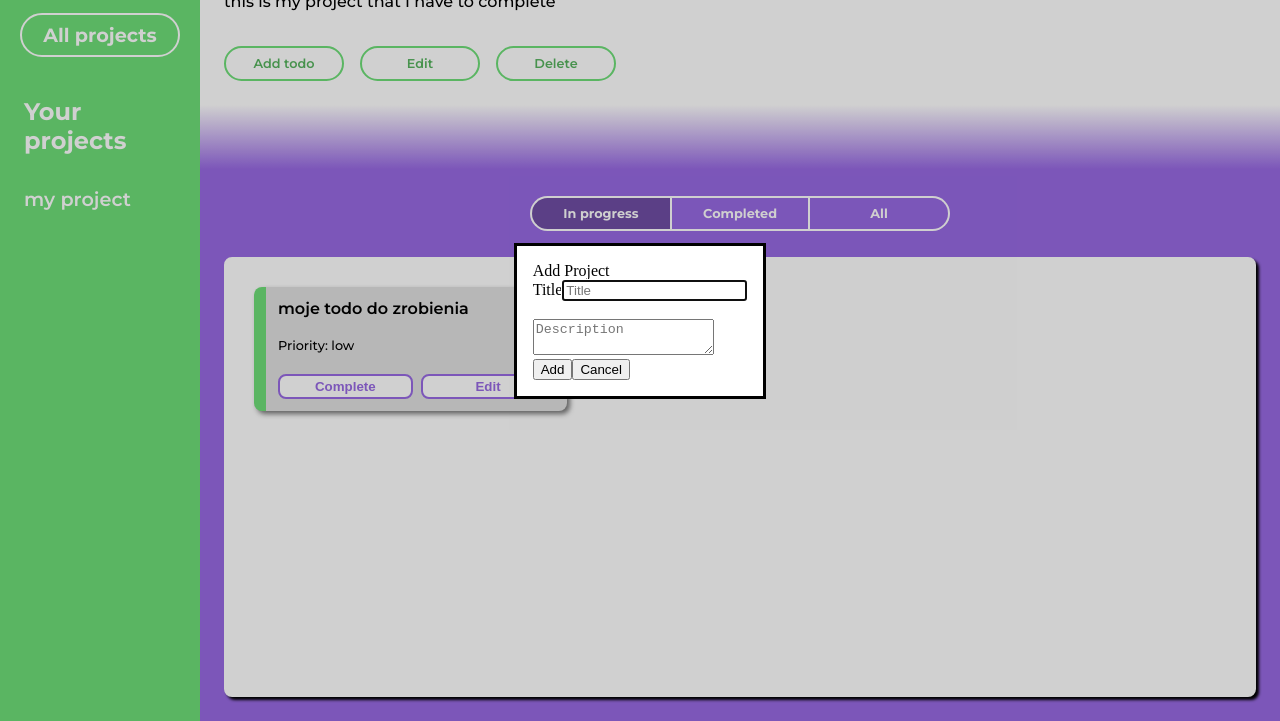
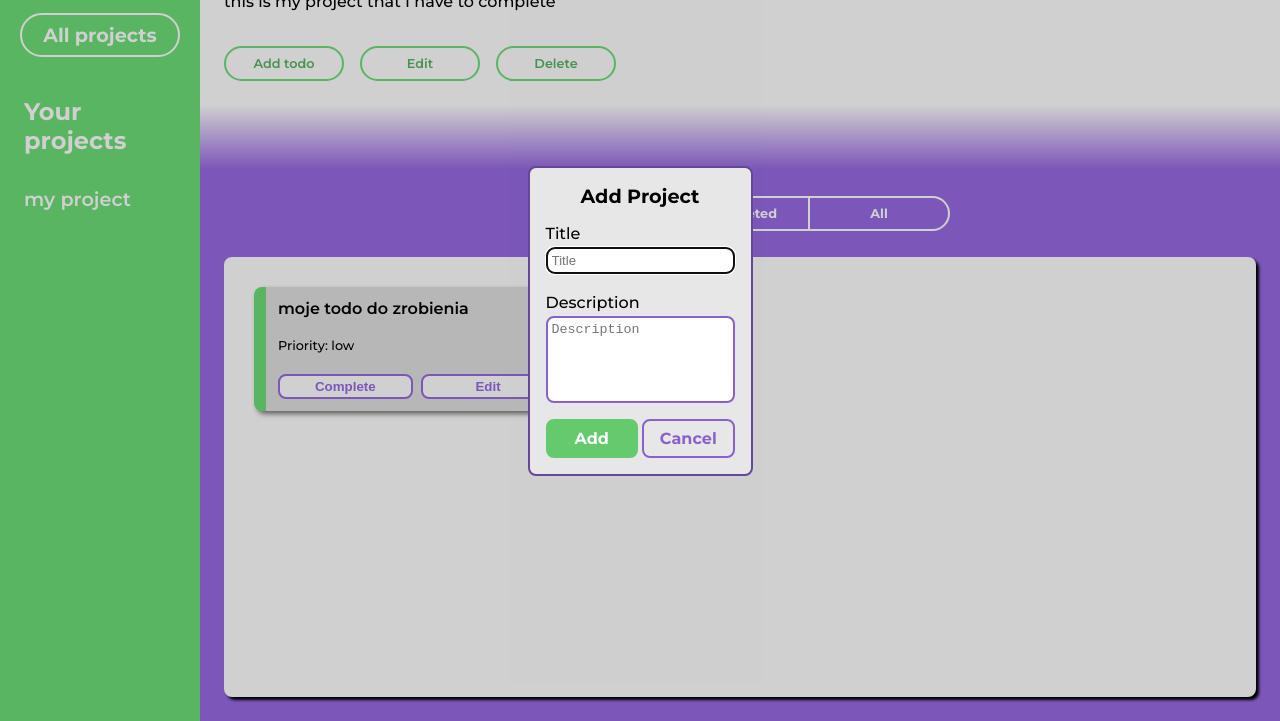
Before and after one commit to swos13/todo, a website built with webpack: page src/index.html in a window 1280 px wide. Both pictures are taken after a click on the button "Add project". Shown: the part 79-800 px from the top of the page. Built offline with nearby package versions, Linux system fonts and the light colour scheme.

Commit message:
Style dialogs

```diff
--- a/src/style.css
+++ b/src/style.css
@@ -267,15 +267,103 @@ body {
     background-color: var(--grey-color);
 }
 
+.add-todo-dialog, .edit-todo-dialog, .add-project-dialog, .edit-project-dialog {
+    background-color: var(--white-color);
+    border: 2px solid;
+    border-color: var(--darker-violet-color);
+    border-radius: 8px;
+}
+
+.dialog-name {
+    font: 700 1.2rem Montserrat, Helvetica, sans-serif;
+    text-align: center;
+    margin-bottom: 16px;
+}
+
+form > .dialog-row {
+    display: flex;
+    flex-direction: column;
+}
+
+form > .dialog-row:not(.dialog-row:first-of-type){
+    margin-bottom: 16px;
+}
+
+.dialog-row, .error {
+    font: 500 1rem Montserrat, Helvetica, sans-serif;
+}
+
+.dialog-row > label {
+    margin-bottom: 4px;
+}
+
+.dialog-row > textarea {
+    resize: none;
+}
+
+.dialog-row > input, .dialog-row > textarea {
+    padding: 4px;
+    border-radius: 8px;
+    border: 2px solid;
+    border-color: var(--violet-color);
+}
+
+.dialog-row > input:focus, .dialog-row > textarea:focus {
+    border-color: var(--darker-violet-color);
+}
+
 .error {
     color: red;
 }
 
-/*.project-buttons-container {
-    display: flex;
+.priority-container {
+    margin-bottom: 16px;
+    display: grid;
+    align-items: center;
 }
 
-.edit-project-button {
-    margin-left: auto;
+.priority-container > .dialog-row:first-of-type {
+    font-weight: 600;
+    margin-bottom: 8px;
 }
-*/
+
+.priority-container > .dialog-row:not(.dialog-row:first-of-type) {
+    font-weight: 400;
+    margin-bottom: 4px;
+}
+
+.dialog-buttons {
+    display: flex;
+    justify-content: space-between;
+    gap: 4px;
+}
+
+.dialog-buttons > button {
+    flex: 1;
+    padding: 0.5rem;
+    font: 700 1rem Montserrat, Helvetica, sans-serif;
+    border: 2px solid;
+    border-radius: 8px;
+}
+
+.dialog-buttons > .add-button, .dialog-buttons > .save-button {
+    color: white;
+    background-color: var(--green-color);
+    border-color: var(--green-color);
+}
+
+.dialog-buttons > .add-button:active, .dialog-buttons > .save-button:active {
+    color: var(--grey-color);
+    background-color: var(--darker-green-color);
+}
+
+.dialog-buttons > .cancel-button {
+    color: var(--violet-color);
+    background-color: var(--white-color);
+    border-color: var(--violet-color);
+}
+
+.dialog-buttons > .cancel-button:active {
+    color: var(--darker-violet-color);
+    background-color: var(--grey-color);
+}
--- a/src/view.js
+++ b/src/view.js
@@ -88,7 +88,9 @@ const view = (() => {
     }
 
     const getTextArea = () => {
-        return document.createElement('textarea');
+        const textarea = document.createElement('textarea');
+        textarea.rows = "5";
+        return textarea;
     }
 
     const createInput = (id, type, name, placeholder, labelText) => {
@@ -133,8 +135,8 @@ const view = (() => {
 
     const createProjectDialog = (functionName) => {
         const [dialog, form, buttons] = createDialogWithForm(functionName);
-        const [,titleInput, titleRow] = createInput('todo-title', 'text', 'title', 'Title', 'Title');
-        const [, descriptionRow] = createInput('todo-description', 'text', 'description', 'Description', 'Description');
+        const [,titleInput, titleRow] = createInput('project-title', 'text', 'title', 'Title', 'Title');
+        const [,, descriptionRow] = createInput('project-description', 'text', 'description', 'Description', 'Description');
 
         const errorMessage = getTitleError();
 
@@ -150,7 +152,7 @@ const view = (() => {
         const [dialog, form, buttons] = createDialogWithForm(functionName);
         const [, titleInput, titleRow] = createInput('todo-title', 'text', 'title', 'Title', 'Title');
         const [,, descriptionRow] = createInput('todo-description', 'text', 'description', 'Description', 'Description');
-        const [,, dateRow] = createInput('todo-due-date', 'date', 'date', '01/01/2030', 'Due date:');
+        const [,, dateRow] = createInput('todo-due-date', 'date', 'date', '01/01/2030', 'Due date');
         const priorityText = document.createElement('div');
         priorityText.textContent = 'Priority:';
         priorityText.classList.add('dialog-row');
@@ -164,14 +166,17 @@ const view = (() => {
 
         lowPriorityInput.checked = true;
 
+        const priorityContainer = document.createElement('div');
+        priorityContainer.classList.add('priority-container');
+
         const errorMessage = getTitleError();
 
         titleInput.addEventListener('change', () => {
             errorMessage.style.visibility = 'hidden';
         });
 
-        appendChildren(form, [titleRow, errorMessage, descriptionRow, dateRow, priorityText,
-            lowPriorityRow, mediumPriorityRow, highPriorityRow, buttons]);
+        appendChildren(priorityContainer, [priorityText, lowPriorityRow, mediumPriorityRow, highPriorityRow]);
+        appendChildren(form, [titleRow, errorMessage, descriptionRow, dateRow, priorityContainer, buttons]);
 
 
         return [dialog, form, buttons, errorMessage];
```
